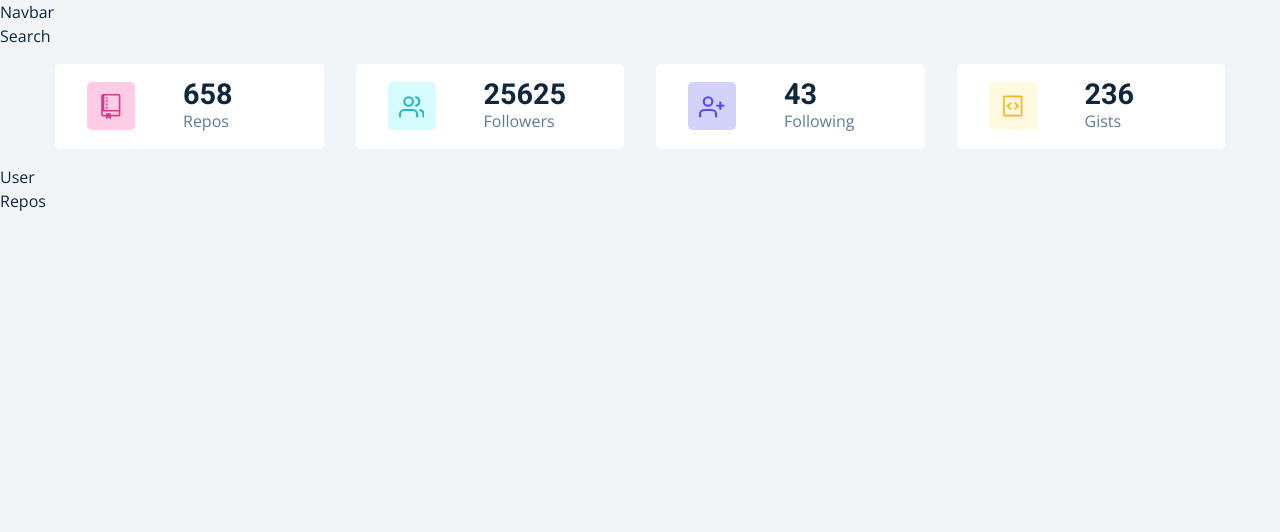
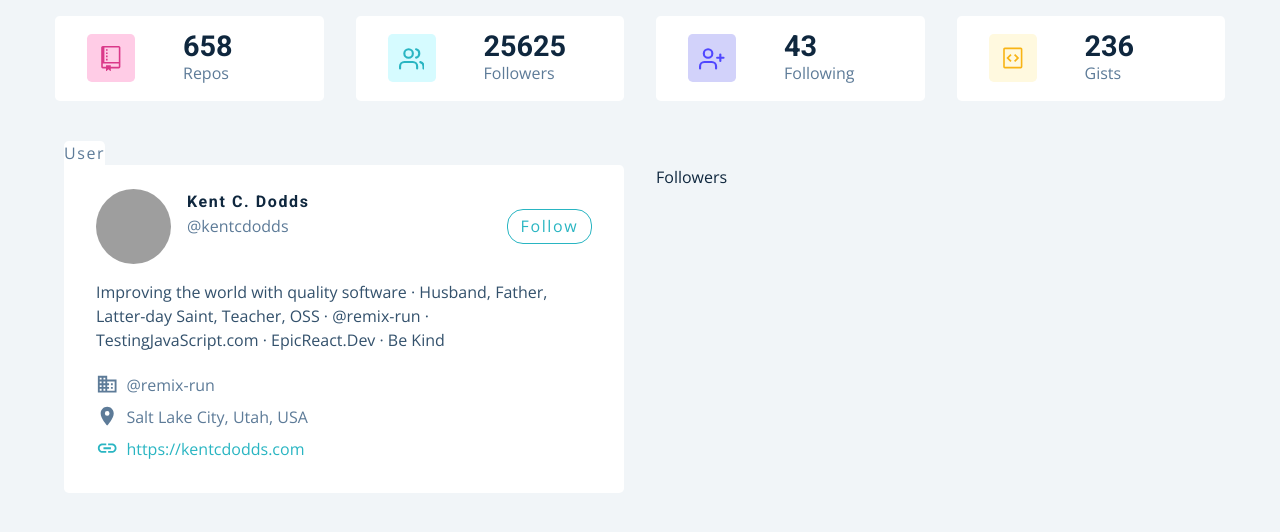
Before and after one commit to miloszKubiak/github-users, a React (Create React App) app: page / in a window 1280 px wide. Shown: the top 532 px of the page. Built offline with nearby package versions, Linux system fonts and the light colour scheme; grey boxes are pictures that could not be loaded.

Commit message:
create and style card component

```diff
--- /dev/null
+++ b/src/components/Card.jsx
@@ -0,0 +1,131 @@
+import React, { useContext } from "react";
+import styled from "styled-components";
+import { GithubContext } from "../context/context";
+import { MdBusiness, MdLocationOn, MdLink, MdClass } from "react-icons/md";
+
+const Card = () => {
+	const { githubUser } = useContext(GithubContext);
+	const {
+		avatar_url,
+		html_url,
+		name,
+		company,
+		blog,
+		location,
+		bio,
+		twitter_username,
+	} = githubUser;
+
+	return (
+		<Wrapper>
+			<header>
+				<img src={avatar_url} alt={name} />
+				<div>
+					<h4>{name}</h4>
+					<p>@{twitter_username || "john doe"}</p>
+				</div>
+				<a href={html_url}>follow</a>
+			</header>
+			<p className="bio">{bio}</p>
+			<div className="links">
+				<p>
+					<MdBusiness /> {company}
+				</p>
+				<p>
+					<MdLocationOn /> {location || "earth"}
+				</p>
+				<a href={`https://${blog}`}>
+					<MdLink /> {blog}
+				</a>
+			</div>
+		</Wrapper>
+	);
+};
+
+export default Card;
+
+const Wrapper = styled.article`
+	position: relative;
+	padding: 1.5rem 2rem;
+	background: var(--white);
+	border-bottom-left-radius: var(--radius);
+	border-bottom-right-radius: var(--radius);
+	border-top-right-radius: var(--radius);
+
+	&::before {
+		content: "user";
+		position: absolute;
+		top: 0;
+		left: 0;
+		transform: translateY(-100%);
+		background: var(--white);
+		color: var(--grey-5);
+		text-transform: capitalize;
+		font-size: 1rem;
+		letter-spacing: var(--spacing);
+		border-top-right-radius: var(--radius);
+		border-top-left-radius: var(--radius);
+	}
+
+	header {
+		display: grid;
+		grid-template-columns: auto 1fr auto;
+		align-items: center;
+		column-gap: 1rem;
+		margin-bottom: 1rem;
+
+		img {
+			width: 75px;
+			height: 75px;
+			border-radius: 50%;
+		}
+
+		h4 {
+			margin-bottom: 0.3rem;
+		}
+
+		a {
+			padding: 0.3rem 0.8rem;
+			border-radius: 1rem;
+			text-transform: capitalize;
+			color: var(--primary-5);
+			border: 1px solid var(--primary-5);
+			letter-spacing: var(--spacing);
+			transition: var(--transition);
+			cursor: pointer;
+
+			&:hover {
+				background: var(--primary-5);
+				color: var(--white);
+			}
+		}
+	}
+
+	.bio {
+		color: var(--grey-3);
+	}
+
+	.links {
+		p,
+		a {
+			display: flex;
+			align-items: center;
+			margin-bottom: 0.5rem;
+			svg {
+				font-size: 1.4rem;
+				margin-right: 0.5rem;
+			}
+		}
+
+		a {
+			color: var(--primary-5);
+			transition: var(--transition);
+			svg {
+				color: var(--primary-5);
+			}
+			&:hover {
+				color: var(--primary-3);
+			}
+		}
+	}
+`;
--- /dev/null
+++ b/src/components/Followers.jsx
@@ -0,0 +1,9 @@
+import React from 'react'
+
+const Followers = () => {
+  return (
+    <div>Followers</div>
+  )
+}
+
+export default Followers
--- a/src/components/User.jsx
+++ b/src/components/User.jsx
@@ -1,7 +1,28 @@
 import React from "react";
+import styled from "styled-components";
+import Card from "./Card";
+import Followers from "./Followers";
 
 const User = () => {
-	return <div>User</div>;
+	return <section className="section">
+		<Wrapper>
+			<Card></Card>
+			<Followers></Followers>
+		</Wrapper>
+	</section>;
 };
 
 export default User;
+
+const Wrapper = styled.section`
+	display: grid;
+	gap: 3rem 2rem;
+	padding-top: 2rem;
+	margin: 0 auto;
+	max-width: 1170px;
+	width: 90vw;
+
+	@media (min-width: 992px) {
+		grid-template-columns: 1fr 1fr;
+	}
+`;
--- a/src/pages/Home.jsx
+++ b/src/pages/Home.jsx
@@ -4,11 +4,11 @@
 const Home = () => {
 	return (
 		<main>
-			<Navbar />
-			<Search />
+			{/* <Navbar /> */}
+			{/* <Search /> */}
 			<Info />
 			<User />
-			<Repos />
+			{/* <Repos /> */}
 		</main>
 	);
 };
```
